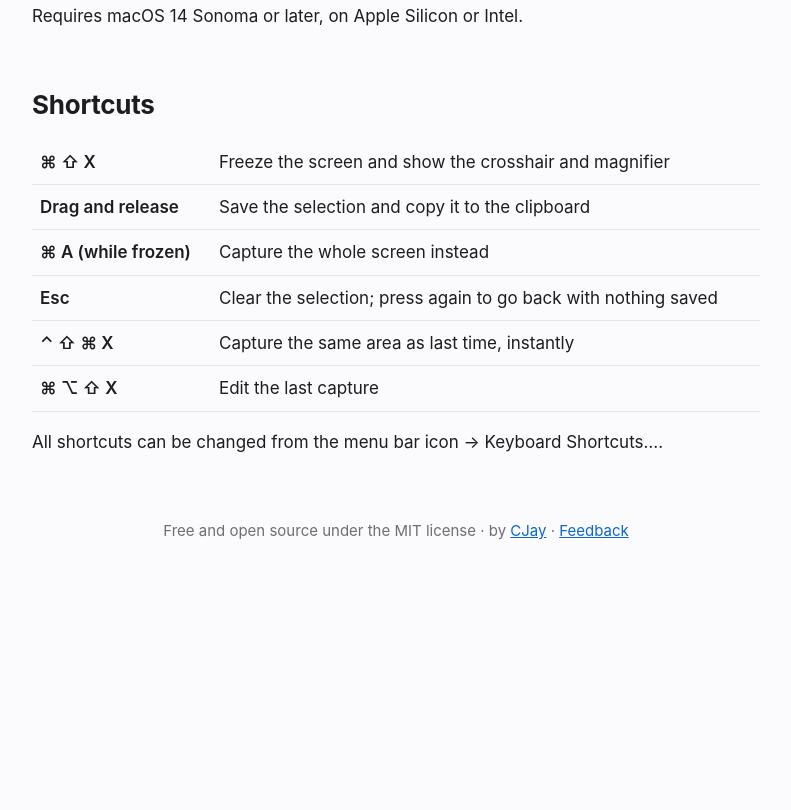
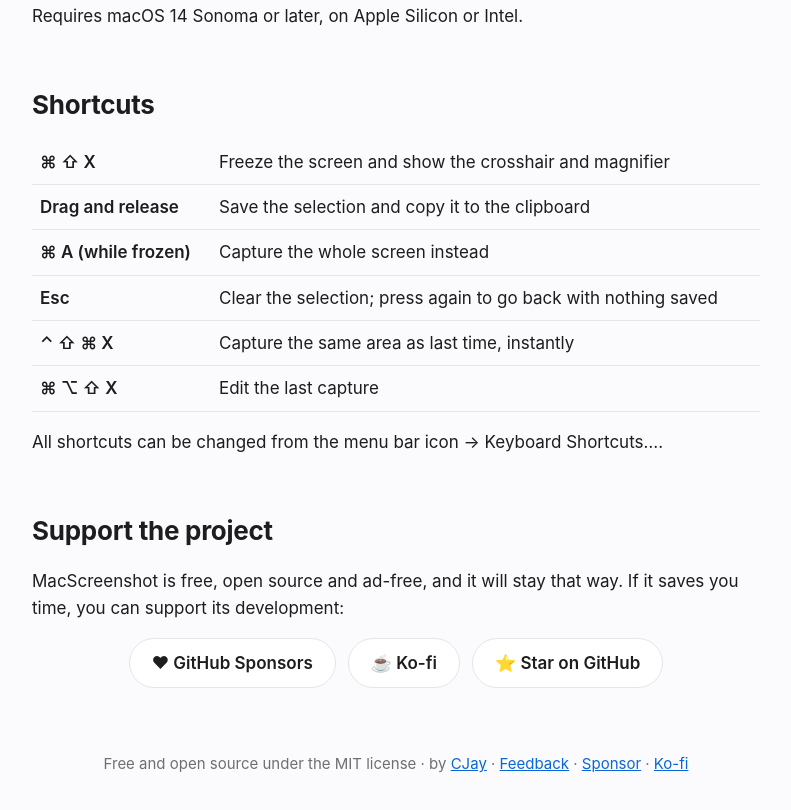
Before and after one commit to CJayXYZ/MacScreenshot, a plain HTML site: page site/index.html in a window 1280 px wide. Shown: the part 1518-2328 px from the top of the page, without its empty margins (244-1035 px from the left). Before the commit the page ends 2132 px from the top, so only its background shows below. Drawn offline with Linux system fonts and the light colour scheme.

Commit message:
Landing page: add Sponsors and Ko-fi links

```diff
--- a/site/index.html
+++ b/site/index.html
@@ -114,9 +114,19 @@
   </table>
   <p>All shortcuts can be changed from the menu bar icon → Keyboard Shortcuts….</p>
 
+  <h2>Support the project</h2>
+  <p>MacScreenshot is free, open source and ad-free, and it will stay that way. If it saves you time, you can support its development:</p>
+  <div class="buttons">
+    <a class="btn" href="https://github.com/sponsors/CJayXYZ">♥ GitHub Sponsors</a>
+    <a class="btn" href="https://ko-fi.com/cjayxyz">☕ Ko-fi</a>
+    <a class="btn" href="https://github.com/CJayXYZ/MacScreenshot">⭐ Star on GitHub</a>
+  </div>
+
   <footer>
     Free and open source under the MIT license · by <a href="https://github.com/CJayXYZ">CJay</a> ·
-    <a href="https://github.com/CJayXYZ/MacScreenshot/issues/new/choose">Feedback</a>
+    <a href="https://github.com/CJayXYZ/MacScreenshot/issues/new/choose">Feedback</a> ·
+    <a href="https://github.com/sponsors/CJayXYZ">Sponsor</a> ·
+    <a href="https://ko-fi.com/cjayxyz">Ko-fi</a>
   </footer>
 </main>
 </body>
```
